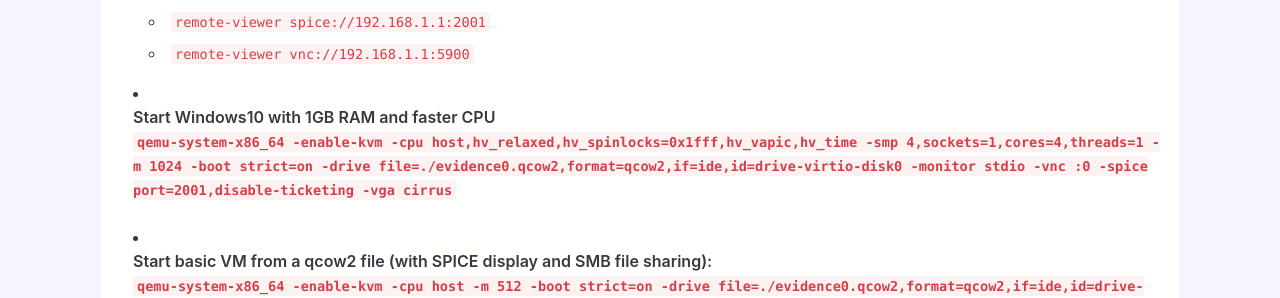
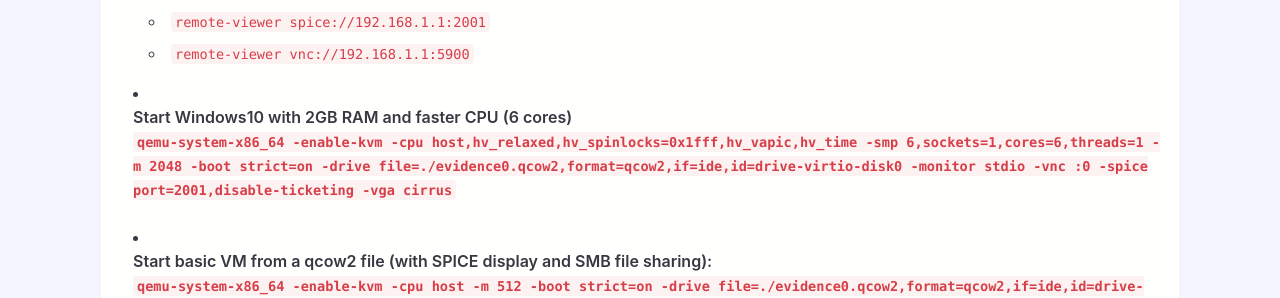
Before and after one commit to bitscout-forensics/bitscout-forensics.github.io, a Jekyll site: the page built from _posts/docs/2021-05-31-cheatsheet.md, in a window 1280 px wide and 900 px high, scrolled down 949 px. Shown: the part 153-451 px from the top of the window. Built offline with Jekyll 4.4.1, drawn with Linux system fonts in a browser that asks for light colours; nearby versions of some CDN libraries; some web fonts are replaced.

Commit message:
Minor cheatsheet update

```diff
--- a/_posts/docs/2021-05-31-cheatsheet.md
+++ b/_posts/docs/2021-05-31-cheatsheet.md
@@ -34,8 +34,8 @@
   * `remote-viewer spice://192.168.1.1:2001`
   * `remote-viewer vnc://192.168.1.1:5900`
 
-* Start Windows10 with 1GB RAM and faster CPU
-**`qemu-system-x86_64 -enable-kvm -cpu host,hv_relaxed,hv_spinlocks=0x1fff,hv_vapic,hv_time -smp 4,sockets=1,cores=4,threads=1 -m 1024 -boot strict=on -drive file=./evidence0.qcow2,format=qcow2,if=ide,id=drive-virtio-disk0 -monitor stdio -vnc :0 -spice port=2001,disable-ticketing -vga cirrus`**
+* Start Windows10 with 2GB RAM and faster CPU (6 cores)
+**`qemu-system-x86_64 -enable-kvm -cpu host,hv_relaxed,hv_spinlocks=0x1fff,hv_vapic,hv_time -smp 6,sockets=1,cores=6,threads=1 -m 2048 -boot strict=on -drive file=./evidence0.qcow2,format=qcow2,if=ide,id=drive-virtio-disk0 -monitor stdio -vnc :0 -spice port=2001,disable-ticketing -vga cirrus`**
 
 * Start basic VM from a qcow2 file (with SPICE display and SMB file sharing):
 **`qemu-system-x86_64 -enable-kvm -cpu host -m 512 -boot strict=on -drive file=./evidence0.qcow2,format=qcow2,if=ide,id=drive-virtio-disk0 -monitor stdio -spice port=2001,disable-ticketing -vga cirrus -net user,net=10.0.2.3/24,smb=/root/smb,smbserver=10.0.2.4,id=usernet,restrict=y`**
```
